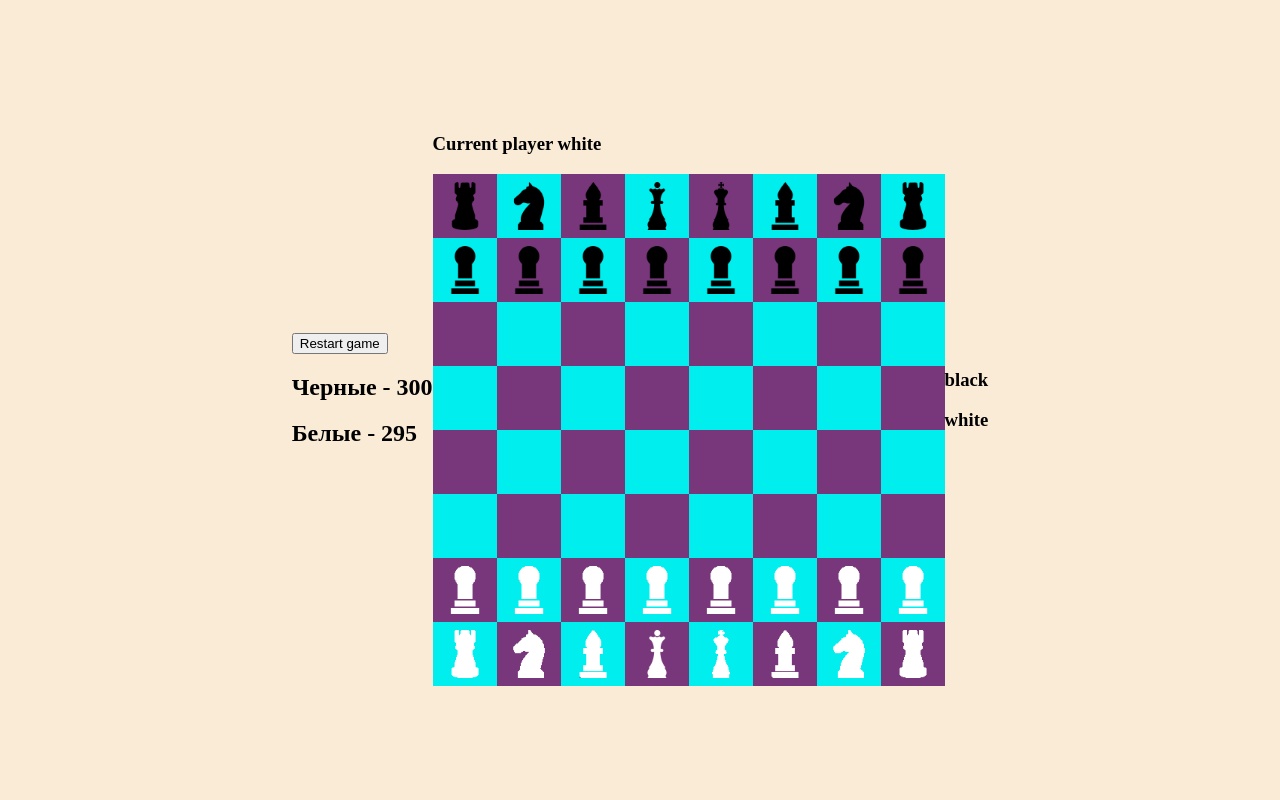
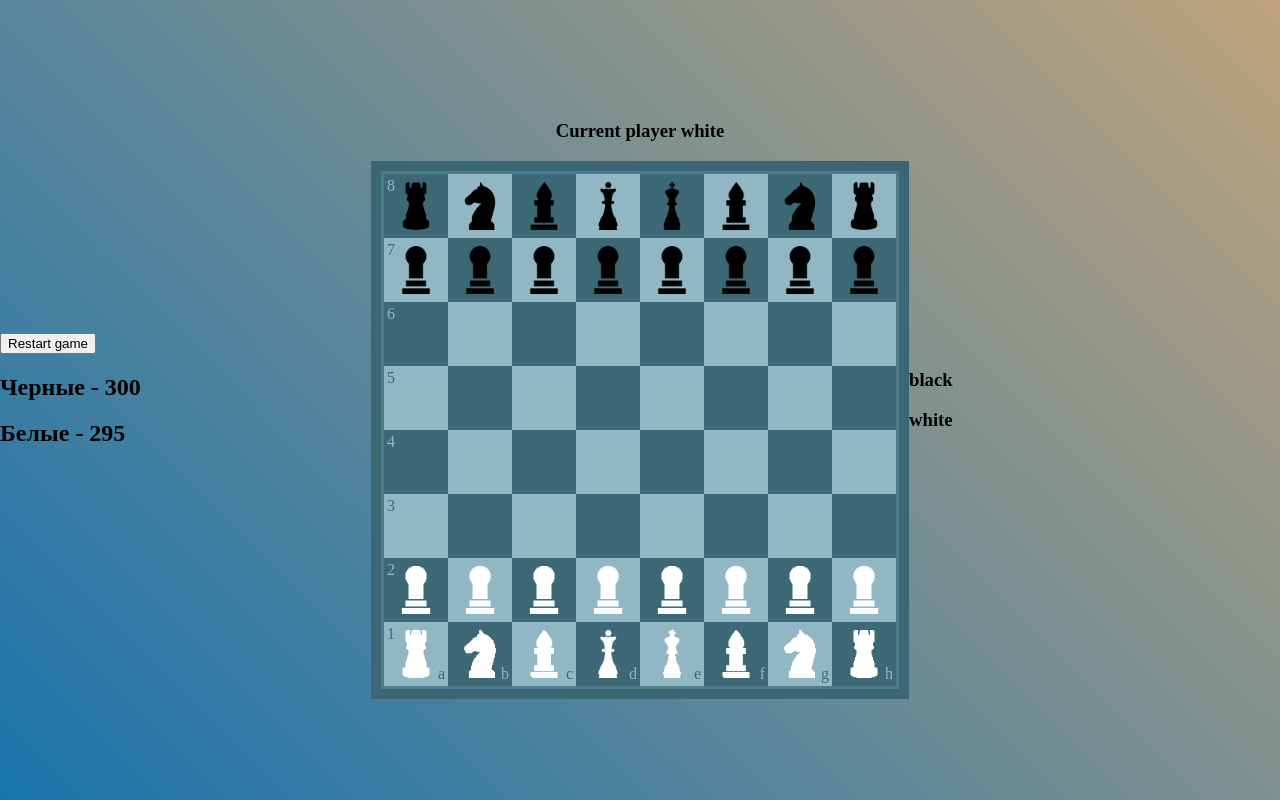
Before and after one commit to ArturSpirenkov/Chess, a Vue app: page / in a window 1280 px wide. Built offline with nearby package versions, Linux system fonts and the light colour scheme.

Commit message:
add axes chars in Board, fix styles

```diff
--- a/src/App.vue
+++ b/src/App.vue
@@ -36,16 +36,20 @@ onMounted(() => {
 
 <template>
   <div class="app">
+    <div>
       <TimerComponent
         :restart="restart"
         :current-player="currentPlayer"
       />
+    </div>
+    <div class="board">
       <BoardComponent
         :board="(board as Board)"
         @update-board="refreshBoard"
         :currentPlayer="currentPlayer"
         :swapPlayer="swapPlayer"
        />
+    </div>
     <div>
       <LostFigures
         :title="Colors.BLACK"
@@ -64,12 +68,31 @@ body{
   margin: 0;
   padding: 0;
 }
+
+* {
+  box-sizing: border-box;
+}
+
+.board {
+  justify-items: center;
+  align-items: center;
+}
+
 .app {
   width: 100vw;
   height: 100vh;
   background-color: antiquewhite;
-  display: flex;
+  background: rgba(189, 162, 124, 1.0);
+  background: linear-gradient(225deg, rgba(189, 162, 124, 1.0), rgba(26, 116, 173, 1.0));
+  display: grid;
+  grid-template-columns: repeat(3, 1fr);
   justify-content: center;
   align-items: center;
+  & > *:nth-child(2) {
+  grid-column: 2;
+  justify-self: center;
+  align-self: center;
   }
+}
+
 </style>
--- a/src/components/BoardComponent.vue
+++ b/src/components/BoardComponent.vue
@@ -1,19 +1,19 @@
 <script setup lang="ts">
 import CellComponent from './CellComponent.vue';
 import { Board } from '@/models/Board';
-import { ref } from "vue";
+import { ref } from 'vue';
 import { Cell } from '@/models/Cell';
 import type { Player } from '@/models/Player';
 
 const cellTarget = ref<null | Cell>(null)
 
-interface Props {
+interface BoardProps {
   board: Board
   currentPlayer: Player | null
   swapPlayer: () => void
 }
 
-const props = defineProps<Props>()
+const props = defineProps<BoardProps>()
 const emit = defineEmits<{
   updateBoard: [board: Board]
 }>()
@@ -46,11 +46,13 @@ const focusCell = (cell: Cell): boolean => {
   }
   return cellTarget.value?.x === cell.x && cellTarget.value?.y === cell.y
 }
+
 </script>
 
 <template>
-  <div>
     <h3> Current player  {{ currentPlayer?.color }}</h3>
+  <div style="padding: 10px; background-color: #3B6674">
+    <div class="wrapper">
       <div class="board">
         <template v-for="item in props.board!.cells">
           <CellComponent
@@ -64,9 +66,10 @@ const focusCell = (cell: Cell): boolean => {
         </template>
       </div>
     </div>
+  </div>
 </template>
 
-<style lang="scss">
+<style lang="scss" scoped>
   .board {
     width: calc(64px * 8);
     height: calc(64px * 8);
@@ -74,4 +77,8 @@ const focusCell = (cell: Cell): boolean => {
     flex-direction: row;
     flex-wrap: wrap;
   }
+
+  .wrapper {
+    border: solid 3px #4F7C8A;
+  }
 </style>
--- a/src/components/CellComponent.vue
+++ b/src/components/CellComponent.vue
@@ -1,13 +1,13 @@
 <script setup lang="ts">
 import { Cell } from '@/models/Cell';
-import { ref } from 'vue'
+import { ref, computed } from 'vue'
 
-interface Props {
+interface CellProps {
   cell: Cell,
   isFocused: boolean
 }
 
-const props = defineProps<Props>()
+const props = defineProps<CellProps>()
 const emit = defineEmits<{
   change: [cell: Cell]
 }>()
@@ -15,6 +15,25 @@ const emit = defineEmits<{
 const style = ref({
   cell: 'cell',
   color: props.cell.color,
+})
+
+const axisNumbers = computed(() => {
+  return props.cell.x == 0 ? true : false
+})
+
+const axisLetters = computed(() => {
+  return props.cell.y == 7 ? true : false
+
+})
+
+const computedNumber = computed(() => {
+  //checking the number of cells by Y in instance Board
+  let numberСellsY = props.cell.board.cells.length
+  return props.cell.x == 0 ?  numberСellsY - props.cell.y:  1
+})
+const computedLetter = computed(() => {
+  let charUTF = 97
+  return props.cell.y == 7 ? String.fromCharCode(charUTF + props.cell.x)  : null
 })
 </script>
 
@@ -25,10 +44,16 @@ const style = ref({
     :style="{background: props.cell.available && props.cell.figure ? 'green' : '' }"
   >
     <template v-if="props.cell.available && !props.cell.figure">
-      <div class="available" />
+      <div class="available"/>
     </template>
     <template v-if="props.cell.figure?.logo">
         <img :src="props.cell.figure?.logo">
+    </template>
+    <template v-if="axisNumbers">
+      <span class="cell__num">{{ computedNumber }}</span>
+    </template>
+    <template v-if="axisLetters">
+      <span class="cell__letter">{{ computedLetter }}</span>
     </template>
   </div>
 </template>
@@ -40,18 +65,31 @@ const style = ref({
     display: flex;
     justify-content: center;
     align-items: center;
+    position: relative;
     & img {
       width: 48px;
       height: 48px;
       position: relative;
     }
+    &__num {
+      position: absolute;
+      top: 3px;
+      left: 3px;
+    }
+    &__letter {
+      position: absolute;
+      right: 3px;
+      bottom: 3px;
+    }
   }
   .white {
-    background-color: rgb(120, 54, 123);
+    background-color: #3D6977;
+    color:  #91B7C5;
   }
 
   .black {
-    background-color: rgb(0, 238, 238);
+    background-color: #91B7C5;
+    color: #3D6977;
   }
 
   .selected {
```
Lines whose indentation alone changed are shown as unchanged.
